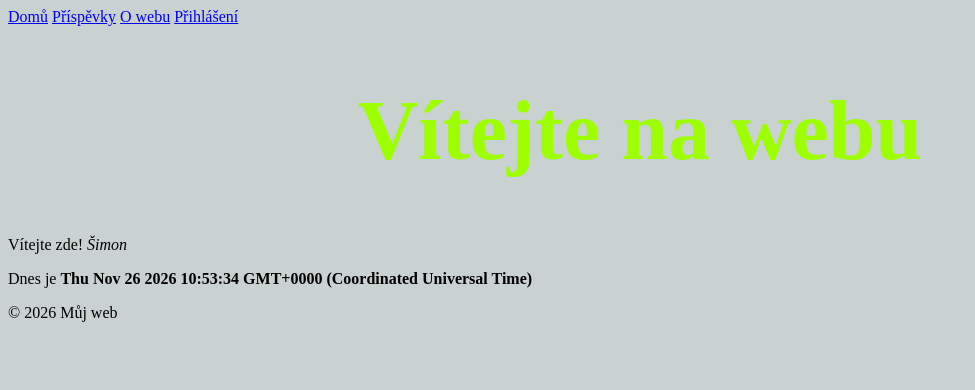
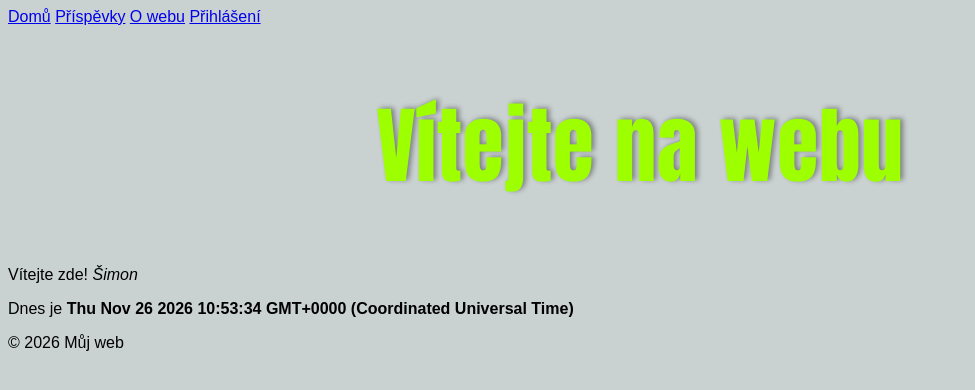
Before and after one commit to KratkyS/web-js, a Node server app: page / in a window 1280 px wide. Shown: the top 390 px of the page, without its empty margins (0-975 px from the left). Run offline with Node 20, Linux system fonts and the light colour scheme.

Commit message:
no to je naprosta nadhera

```diff
--- a/express-server/app/public/style.css
+++ b/express-server/app/public/style.css
@@ -2,8 +2,14 @@ h1{
 color: #9dff00;
 font-size: 84px;
 text-align:center;
+text-shadow: 3px -1px 5px #00000062;
+font-family: 'impact', sans-serif;
+font-weight: 300;
+letter-spacing: 0.5px;
 }
 
 body{
 background-color:#cad1d1;
+font-family: 'arial', sans-serif;
+color: #000000;
 }
```
